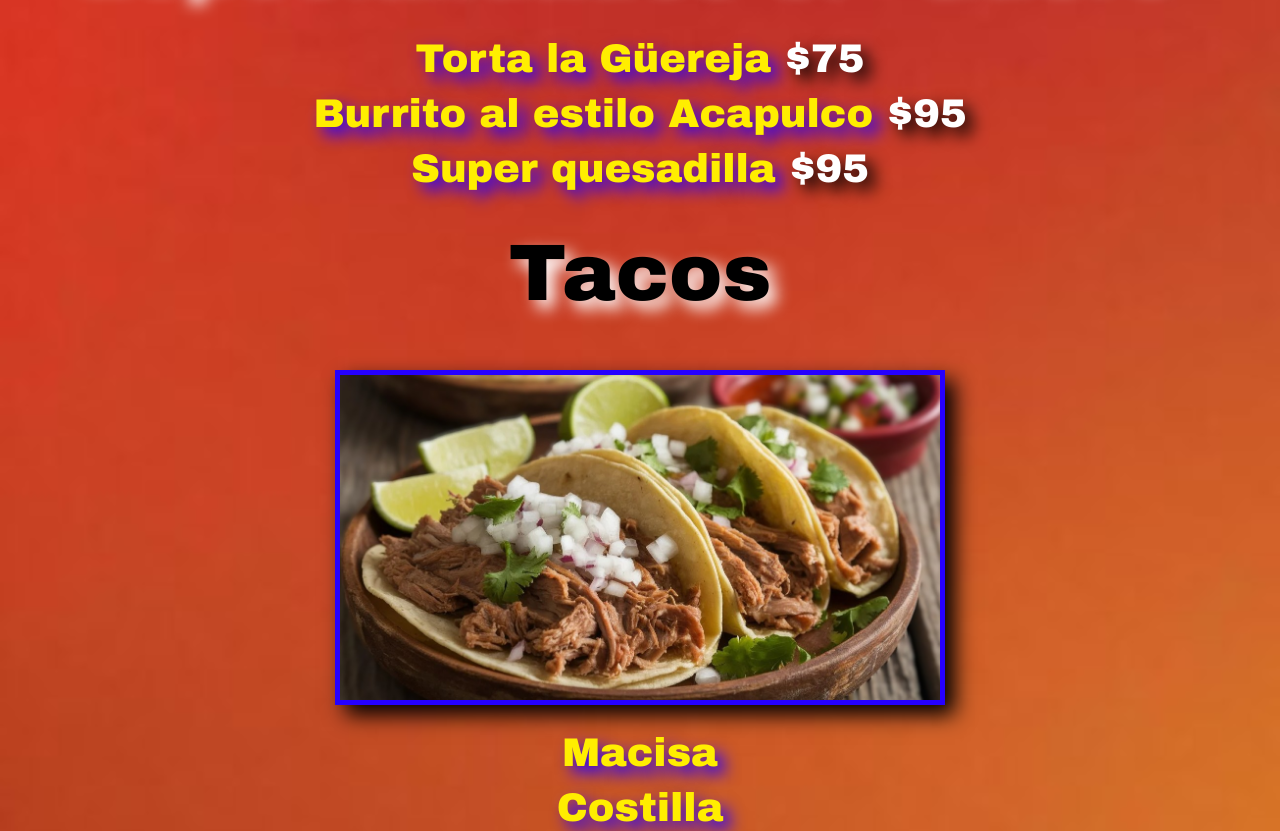
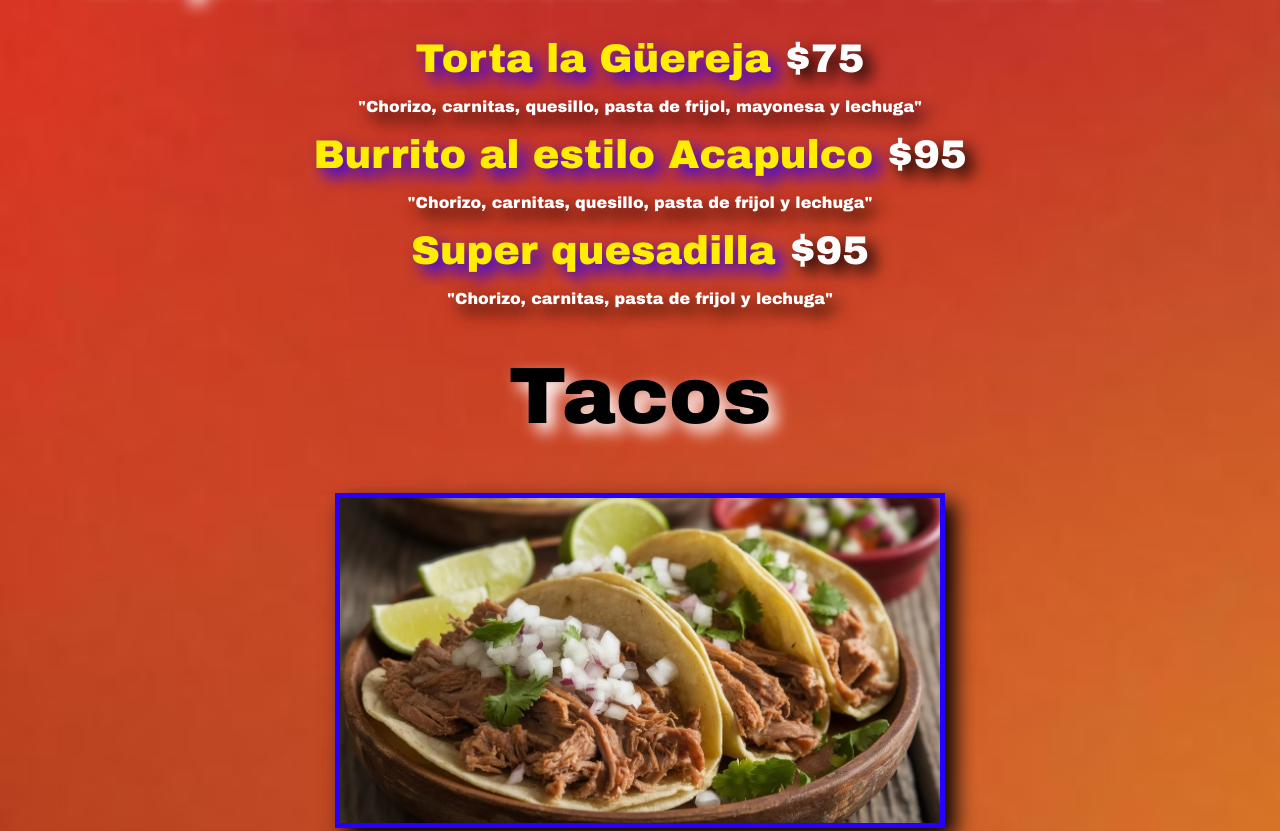
Before and after one commit to jesusmaldonado-create/carnitas-el-guero-miahuatlan-de-porfirio-diaz, a plain HTML site: page index.html in a window 1280 px wide. Shown: the part 1309-2140 px from the top of the page. Drawn offline with Linux system fonts and the light colour scheme; a script that the page names is missing.

Commit message:
Add files via upload

```diff
--- a/index.html
+++ b/index.html
@@ -10,8 +10,11 @@
     <img src="imagen1.jpg" alt="Imagen 1" class="imagen-grande">
     <h1>Especialidades el "Güero"</h1>
     <h3>Torta la Güereja  <span>$75</span></h3>
+    <h4>"Chorizo, carnitas, quesillo, pasta de frijol, mayonesa y lechuga"</h4>
     <h3>Burrito al estilo Acapulco  <span>$95</span></h3>
+    <h4>"Chorizo, carnitas, quesillo, pasta de frijol y lechuga"</h4>
     <h3>Super quesadilla  <span>$95</span></h3>
+    <h4>"Chorizo, carnitas, pasta de frijol y lechuga"</h4>
     <h1>Tacos</h1>
     <img src="imagen2.jpg" alt="Imagen 2" class="imagen-mediana">
     <h3>Macisa</h3>
@@ -36,12 +39,12 @@
     <h3>Combinados  <span>$75</span></h3>
     <h1>Tortas</h1>
     <img src="imagen4.jpg" alt="Imagen 4" class="imagen-mediana">
-    <h3><span>"$70"</span></h3>
     <h3>Carnitas</h3>
     <h3>Pollo</h3>
     <h3>Tasajo</h3>
     <h3>Chorizo</h3>
     <h3>Salchicha de res</h3>
+    <h3><span>"$70"</span></h3>
     <p>--------------------------------------</p>
     <h3>Quesillo  <span>$60</span></h3>
     <h3>Jamon  <span>$60</span></h3>
@@ -72,6 +75,7 @@
     <h3>1kg  <span>$420</span></h3>
     <h3>1/2kg  <span>$210</span></h3>
     <h3>1/4kg  <span>$110</span></h3>
+    <h4>"Incluye salsa verde, salsa roja, limones y habanero"</h4>
     <h1>Carnitas para comer en el lugar</h1>
     <h2>Macisa</h2>
     <h3>1kg  <span>$550</span></h3>
--- a/styles.css
+++ b/styles.css
@@ -62,6 +62,14 @@ h3 {
     text-align: center;
     line-height: 15px;
 }
+h4 {
+    font-family: 'Arial Black', sans-serif;
+    color: rgb(255, 255, 255);
+    font-size: 1em;
+    text-shadow: 8px 8px 16px #000000;
+    text-align: center;
+    line-height: 1px;
+}
 span {
     font-family: 'Arial Black', sans-serif;
     color: rgb(255, 255, 255);
```
Also changed, not shown: 1 other file.
